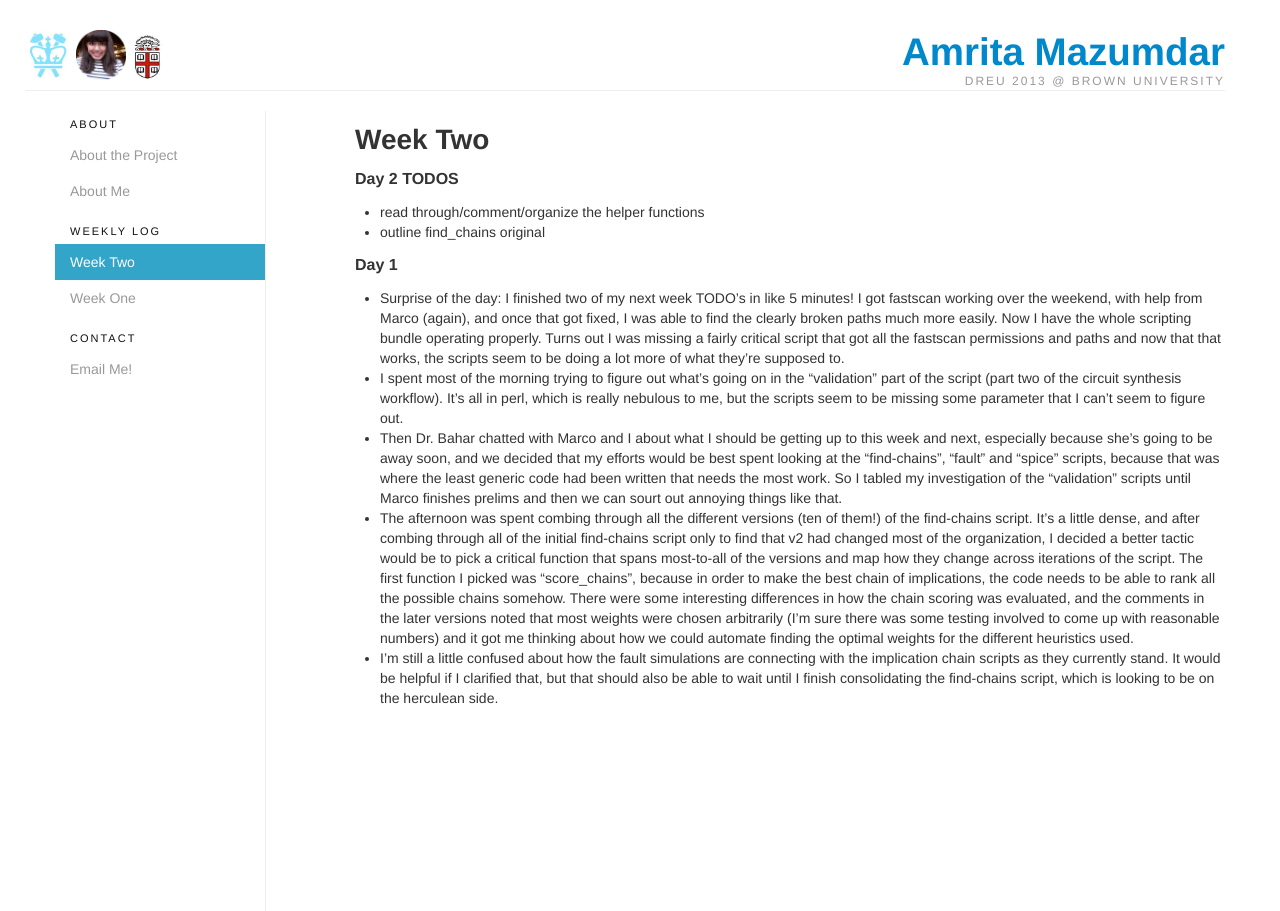
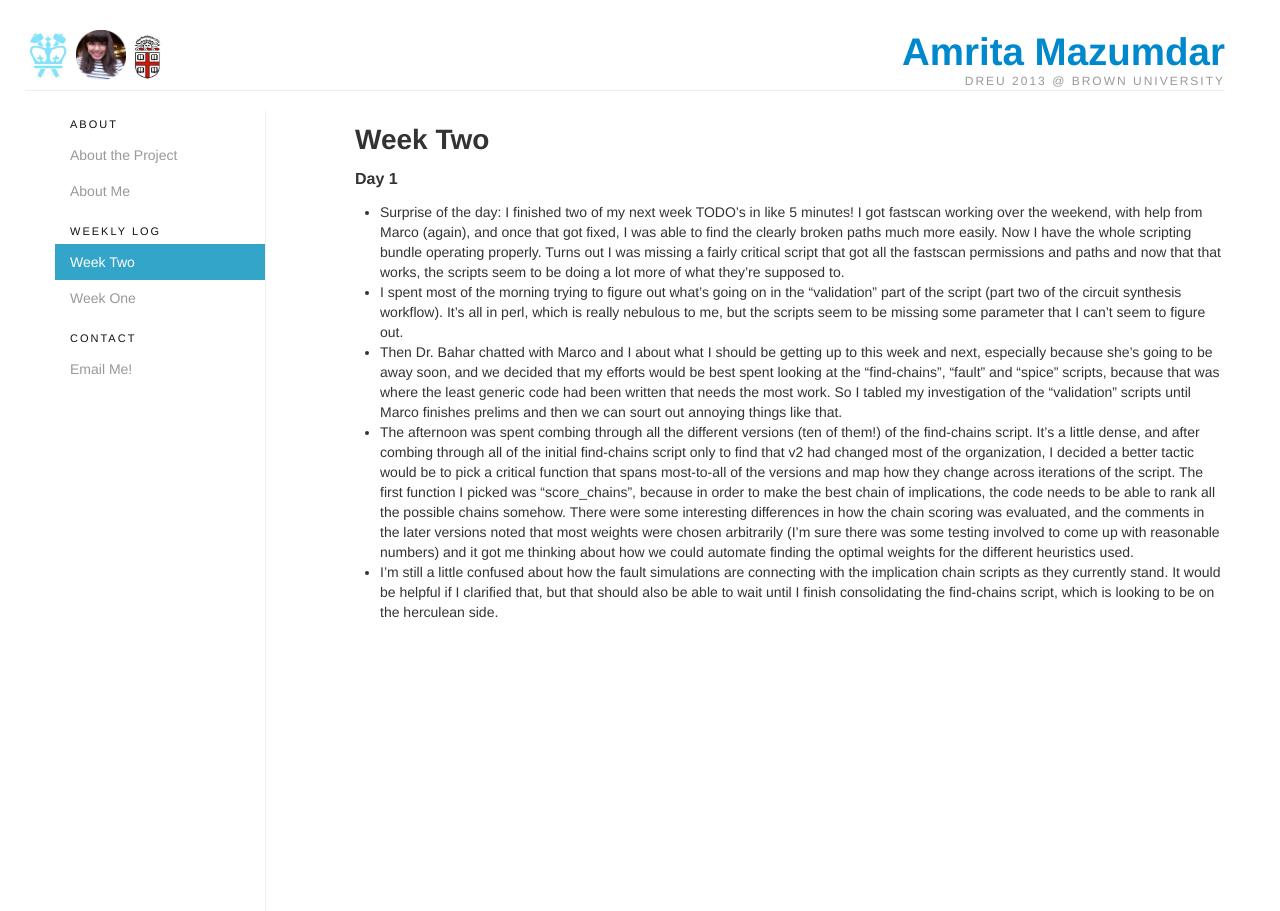
Before and after one commit to amritamaz/dreu-blog, a Jekyll site: the page built from _posts/2013-06-22-week-two.md, in a window 1280 px wide. Built offline with Jekyll 4.4.1, drawn with Linux system fonts in a browser that asks for light colours; nearby versions of some CDN libraries; Markdown is read by kramdown in place of the engine named in the settings.

Commit message:
week two begins

```diff
--- a/_posts/2013-06-22-week-two.md
+++ b/_posts/2013-06-22-week-two.md
@@ -3,10 +3,6 @@ layout: post
 title: Week Two
 category: weekly log
 ---
-
-## Day 2 TODOS
-+ read through/comment/organize the helper functions
-+ outline find_chains original
 
 ## Day 1
  + Surprise of the day: I finished two of my next week TODO's in like 5 minutes!
```
